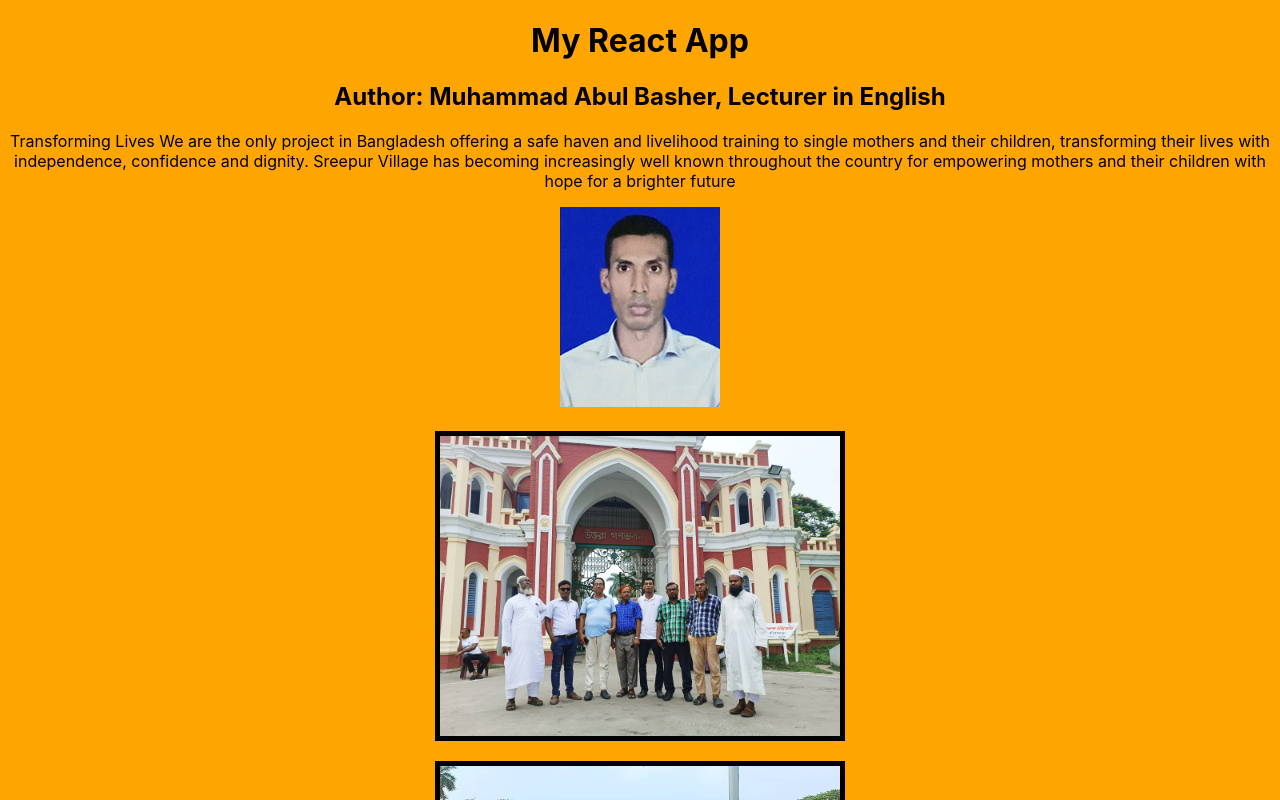
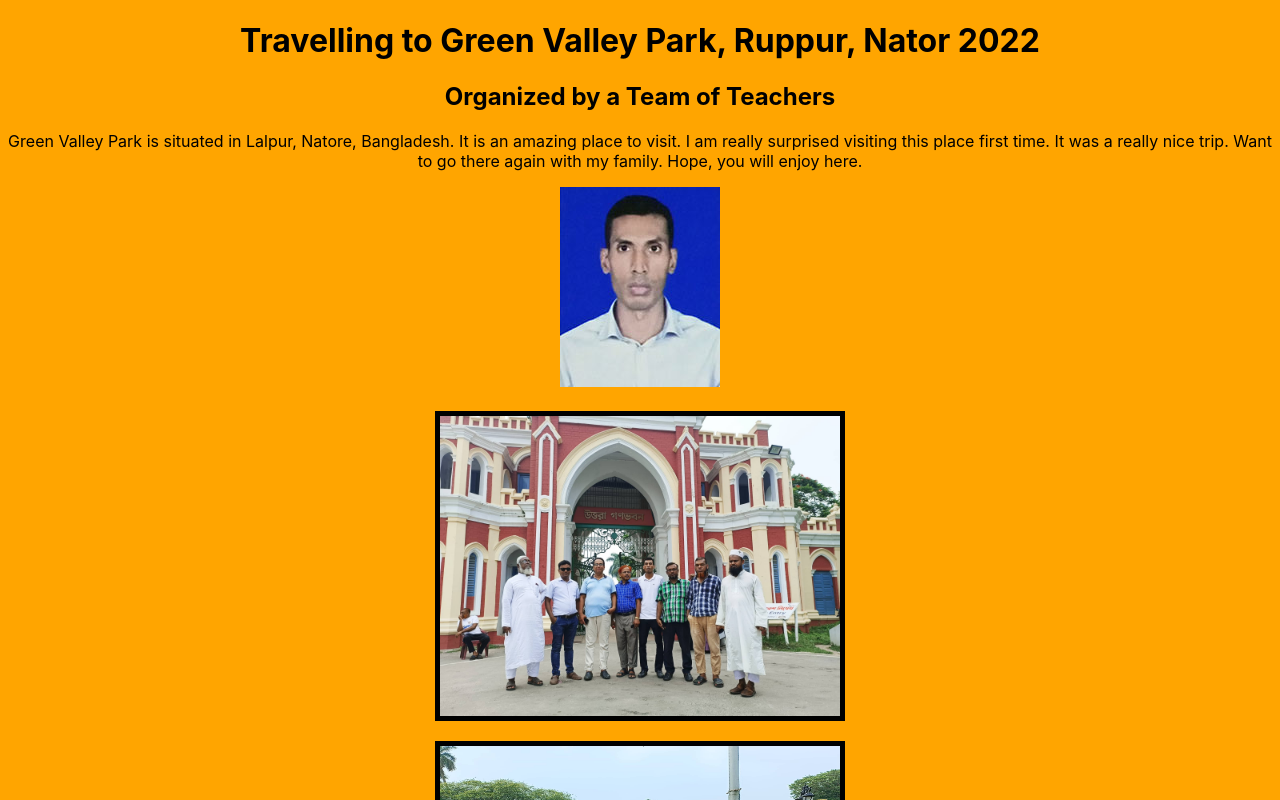
Before and after one commit to bashersir/basher, a React (Create React App) app: page / in a window 1280 px wide. Shown: the top 800 px of the page. Built offline with nearby package versions, Linux system fonts and the light colour scheme.

Commit message:
description added

```diff
--- a/src/App.js
+++ b/src/App.js
@@ -9,9 +9,9 @@ import profileImage03 from './img/basher03.jpg';
 function App() {
   return (
     <div className="App">
-      <h1>My React App</h1>
-      <h2>Author: Muhammad Abul Basher, Lecturer in English</h2>
-      <p>Transforming Lives We are the only project in Bangladesh offering a safe haven and livelihood training to single mothers and their children, transforming their lives with independence, confidence and dignity. Sreepur Village has becoming increasingly well known throughout the country for empowering mothers and their children with hope for a brighter future</p>
+      <h1>Travelling to Green Valley Park, Ruppur, Nator 2022</h1>
+      <h2>Organized by a Team of Teachers</h2>
+      <p>Green Valley Park is situated in Lalpur, Natore, Bangladesh. It is an amazing place to visit. I am really surprised visiting this place first time. It was a really nice trip. Want to go there again with my family. Hope, you will enjoy here.</p>
       <img className="img1" src={profileImage1} alt="profile-pic1" />
       <img className="img2" src={profileImage2} alt="profile-pic2" />
       <img className="img3" src={profileImage01} alt="profile-pic3" />
```
